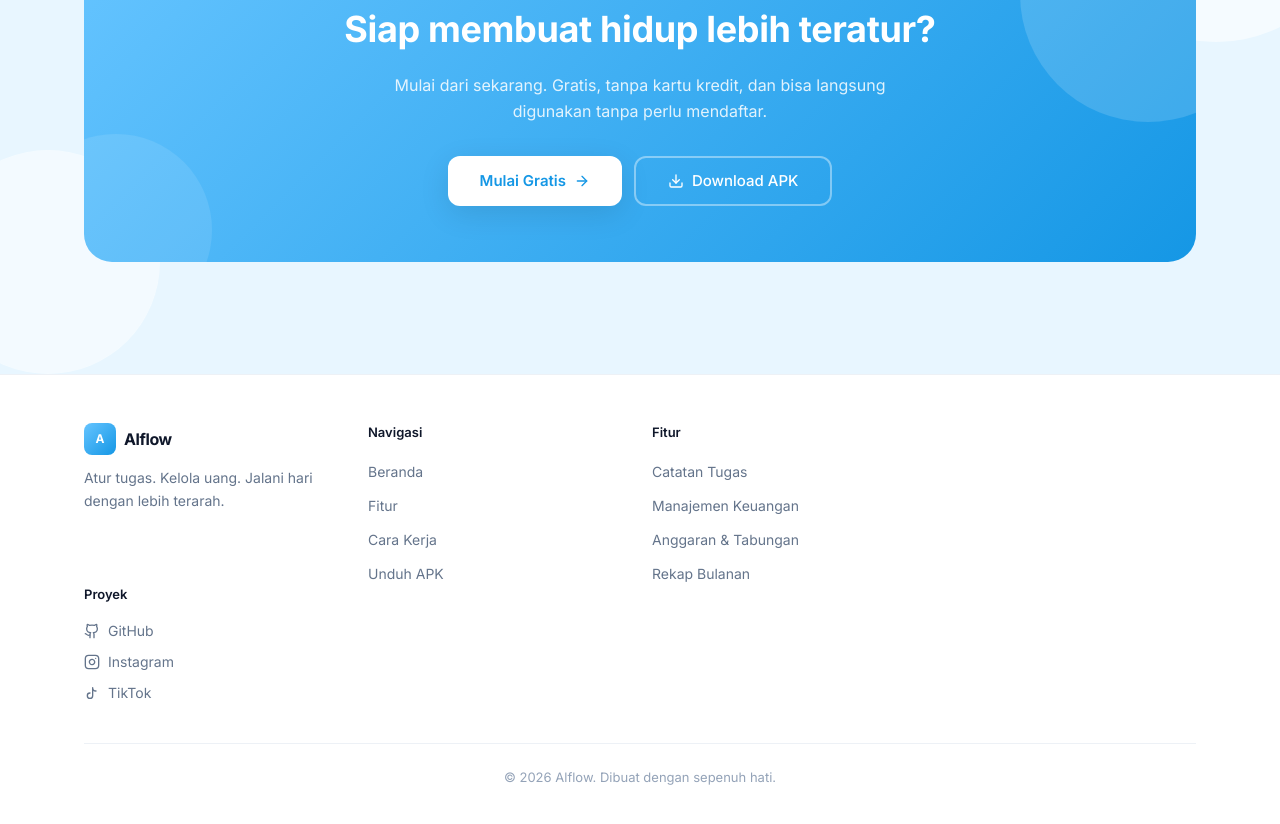
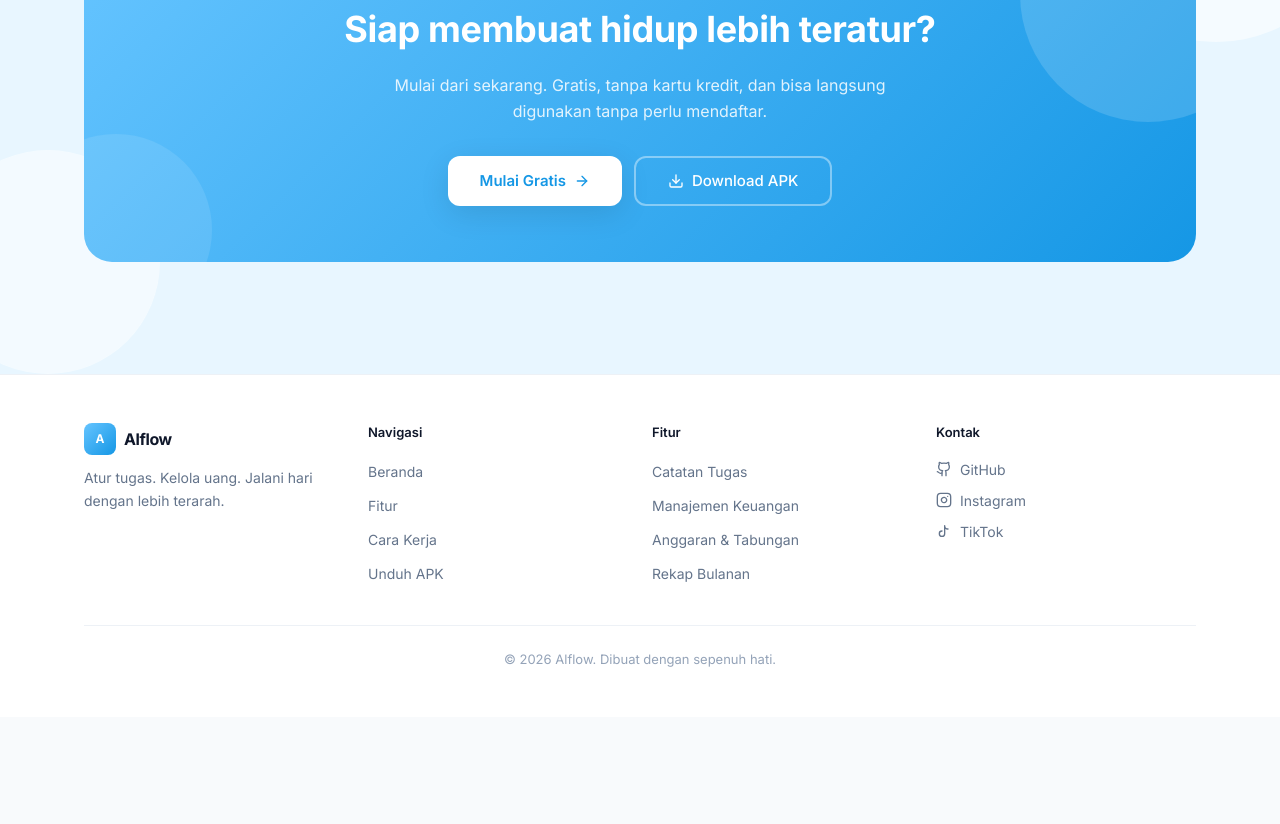
Before and after one commit to Zryyuu/ctt-web, a Next.js app: page / in a window 1280 px wide. Shown: the part 5722-6546 px from the top of the page. After the commit the page ends 6439 px from the top, so only its background shows below. Built offline with nearby package versions, Linux system fonts and the light colour scheme; no server answers.

Commit message:
footer: fix column order + rename Proyek to Kontak
- Move Proyek block inside the grid (was rendering below due to misplaced closing div)
- New order left-right: Brand | Navigasi | Fitur | Kontak
- Rename 'Proyek' -> 'Kontak'

```diff
--- a/src/app/page.tsx
+++ b/src/app/page.tsx
@@ -547,7 +547,7 @@ export default function Home() {
               </ul>
             </div>
 
-            {/* Fitur — kanan, link ke penjelasan yang sesuai */}
+            {/* Fitur — tengah, link ke penjelasan yang sesuai */}
             <div>
               <p className="text-[13px] font-semibold text-[#0f172a] mb-4">Fitur</p>
               <ul className="space-y-2.5">
@@ -557,11 +557,10 @@ export default function Home() {
                 <li><button onClick={() => scrollToId("rekap")} className="text-[14px] text-[#64748b] hover:text-[#1597e5] transition-colors">Rekap Bulanan</button></li>
               </ul>
             </div>
-          </div>
 
-          {/* Proyek — tengah */}
+            {/* Contact — kanan */}
             <div>
-            <p className="text-[13px] font-semibold text-[#0f172a] mb-4">Proyek</p>
+              <p className="text-[13px] font-semibold text-[#0f172a] mb-4">Kontak</p>
               <ul className="space-y-2.5">
                 <li><a href="https://github.com/Zryyuu/zyto-web" target="_blank" rel="noopener noreferrer" className="flex items-center gap-2 text-[14px] text-[#64748b] hover:text-[#1597e5] transition-colors"><Github className="h-4 w-4" /> GitHub</a></li>
                 <li><a href="https://instagram.com/alflow" target="_blank" rel="noopener noreferrer" className="flex items-center gap-2 text-[14px] text-[#64748b] hover:text-[#1597e5] transition-colors">
@@ -573,6 +572,7 @@ export default function Home() {
                   TikTok
                 </a></li>
               </ul>
+            </div>
           </div>
 
           <div className="mt-10 border-t border-[#e2e8f0]/60 pt-6 text-center text-[13px] text-[#94a3b8]">
```
Lines whose indentation alone changed are shown as unchanged.
